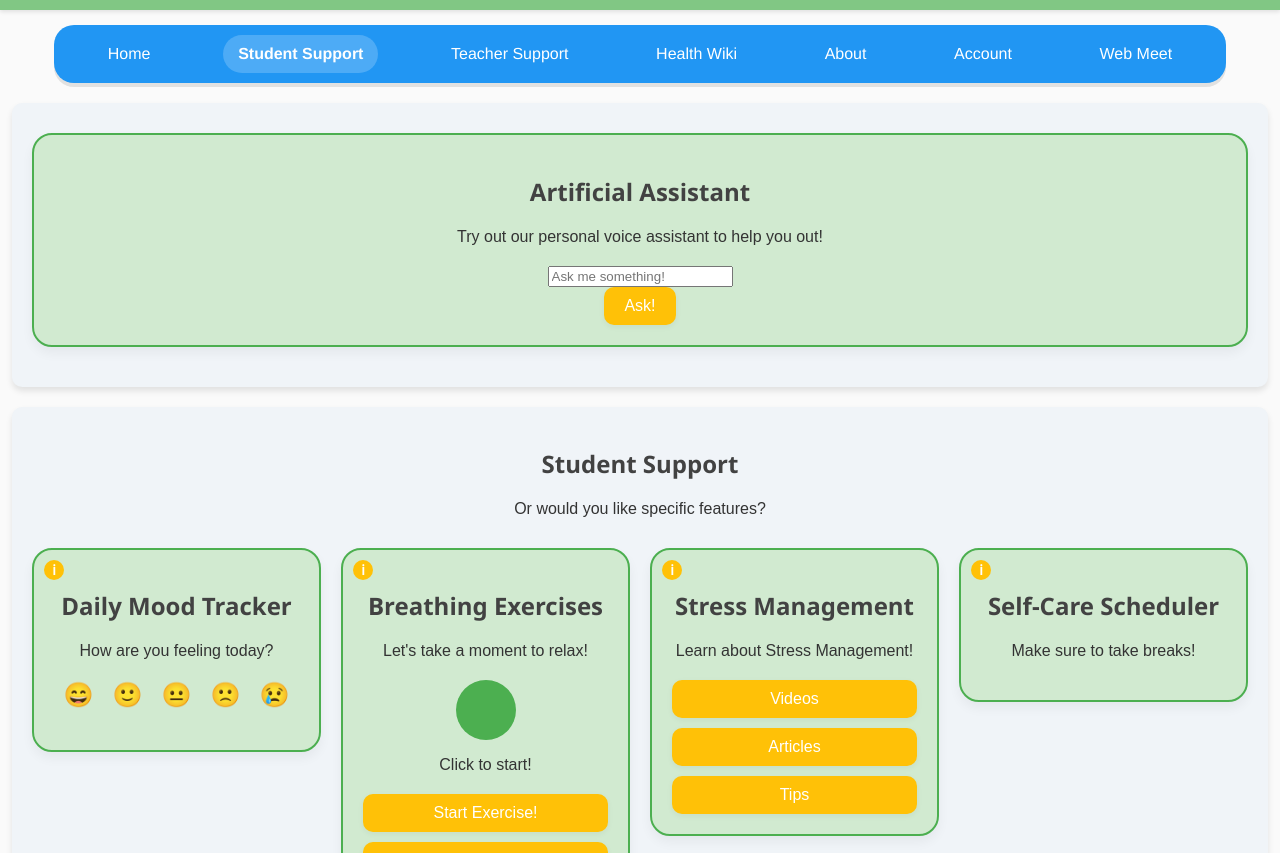
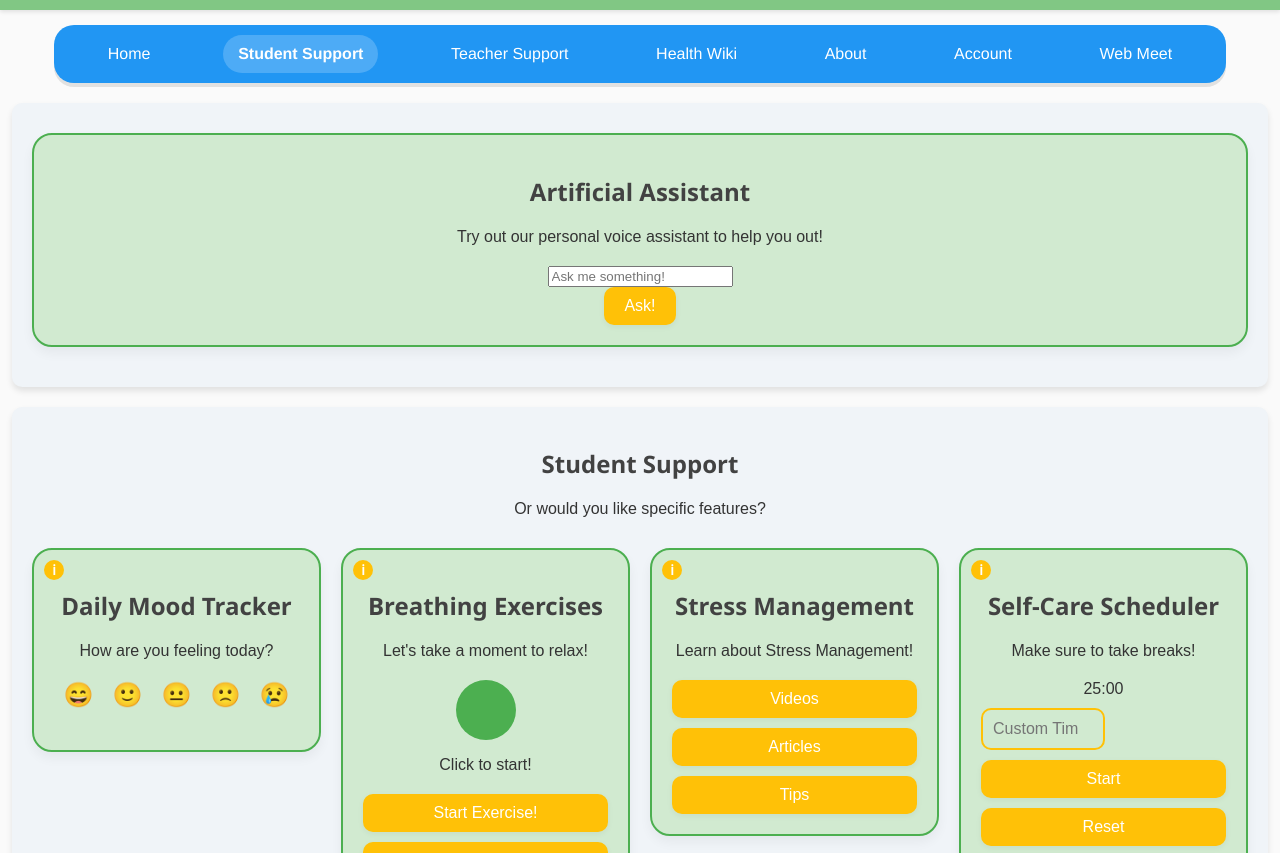
Before and after one commit to KyaptainJoyboy/neurobot, a website: page student.html in a window 1280 px wide. Shown: the part 96-949 px from the top of the page. Drawn offline with Linux system fonts and the light colour scheme.

Commit message:
Added Self Care Scheduler

```diff
--- a/functions.js
+++ b/functions.js
@@ -310,6 +310,46 @@ function resetBreathingExercise() {
     breathingText.textContent = 'Click to start';
 }
 
+// --- Timer Functions ---
+let timerInterval;
+let remainingTime = 25 * 60; // Default 25 minutes in seconds
+
+function startTimer() {
+    const customTimeInput = document.getElementById('custom-time-input');
+    if (customTimeInput.value) {
+        remainingTime = parseInt(customTimeInput.value, 10) * 60; // Convert minutes to seconds
+    }
+    if (timerInterval) return; // Prevent multiple intervals
+    document.getElementById('timer-display').innerText = formatTime(remainingTime);
+    timerInterval = setInterval(() => {
+        if (remainingTime > 0) {
+            remainingTime--;
+            document.getElementById('timer-display').innerText = formatTime(remainingTime);
+        } else {
+            stopTimer();
+        }
+    }, 1000);
+}
+
+function resetTimer() {
+    clearInterval(timerInterval);
+    timerInterval = null;
+    remainingTime = 25 * 60; // Reset to 25 minutes
+    document.getElementById('timer-display').innerText = formatTime(remainingTime);
+    document.getElementById('custom-time-input').value = ''; // Clear the custom time input
+}
+
+function stopTimer() {
+    clearInterval(timerInterval);
+    timerInterval = null;
+}
+
+function formatTime(seconds) {
+    const minutes = Math.floor(seconds / 60);
+    const secs = seconds % 60;
+    return `${minutes < 10 ? '0' : ''}${minutes}:${secs < 10 ? '0' : ''}${secs}`;
+}
+
 // --- Dropdown Button Function ---
 function toggleContainer(button) {
   const container = button.nextElementSibling; // Get the container next to the button
--- a/student.html
+++ b/student.html
@@ -108,6 +108,15 @@
         Self-Care Scheduler
     </h2>
     <p>Make sure to take breaks!</p>
+    <div id="timer-container">
+        <div id="timer-display">25:00</div>
+        <div class="btn-group">
+            <input type="number" id="custom-time-input" class="custom-time-input" placeholder="Custom Time (minutes)" min="1" max="120">
+            <button onclick="startTimer()" class="btn">Start</button>
+            <button onclick="resetTimer()" class="btn">Reset</button>
+            <button onclick="stopTimer()" class="btn">Stop</button>
+        </div>
+    </div>
 </div>
             <div class="grid-container-item">
                 <span class="info-icon" data-tooltip="Reflect on your day and express your thoughts in a safe space.">ℹ</span>
--- a/styles/student.css
+++ b/styles/student.css
@@ -182,7 +182,7 @@ Button Styling
     margin-top: 10px;
 }
 
-.grid-container-item .btn, .AI-btn {
+.grid-container-item .btn, .AI-btn, .timer-btn {
     display: inline-block;
     border: none;
     padding: 10px 20px;
@@ -197,9 +197,32 @@ Button Styling
     box-shadow: 0px 2px 6px rgba(0, 0, 0, 0.05);
 }
 
-.grid-container-item .btn:hover, .AI-btn:hover {
+.grid-container-item .btn:hover, .AI-btn:hover, .timer-btn:hover {
     transform: scale(1.05);
     box-shadow: 0 6px 12px rgba(0, 0, 0, 0.1);
+}
+
+/* -----------------
+Custom Time Input Styling
+----------------- */
+
+.grid-container-item .custom-time-input {
+    display: inline-block;
+    width: 100px;
+    padding: 10px;
+    border: 2px solid #FFC107;
+    border-radius: 10px;
+    font-size: 16px;
+    text-align: center;
+    color: #FFC107;
+    background-color: transparent;
+    transition: border-color 0.3s ease, color 0.3s ease;
+}
+
+.grid-container-item .custom-time-input:focus {
+    border-color: #FFC107;
+    color: #FFC107;
+    outline: none;
 }
 
 /* -----------------
```
Lines whose indentation alone changed are shown as unchanged.
